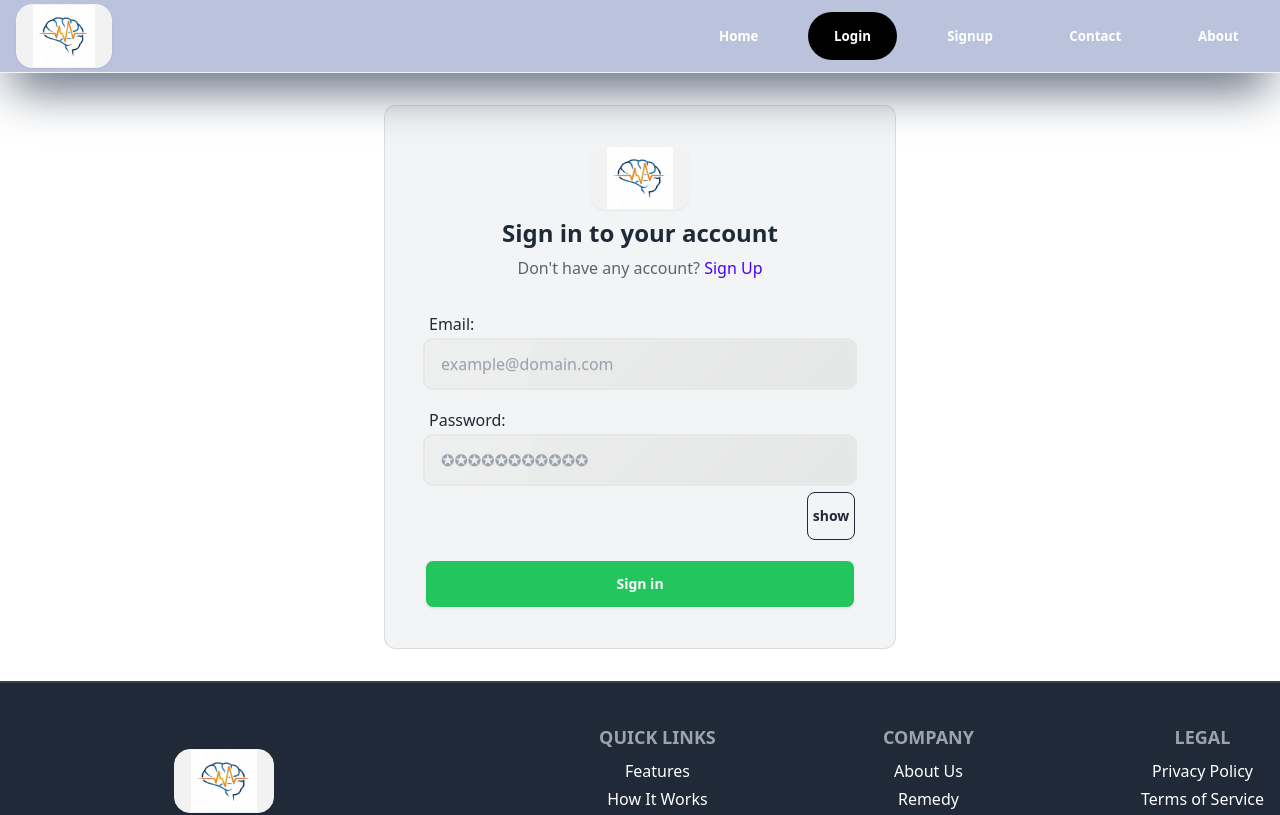
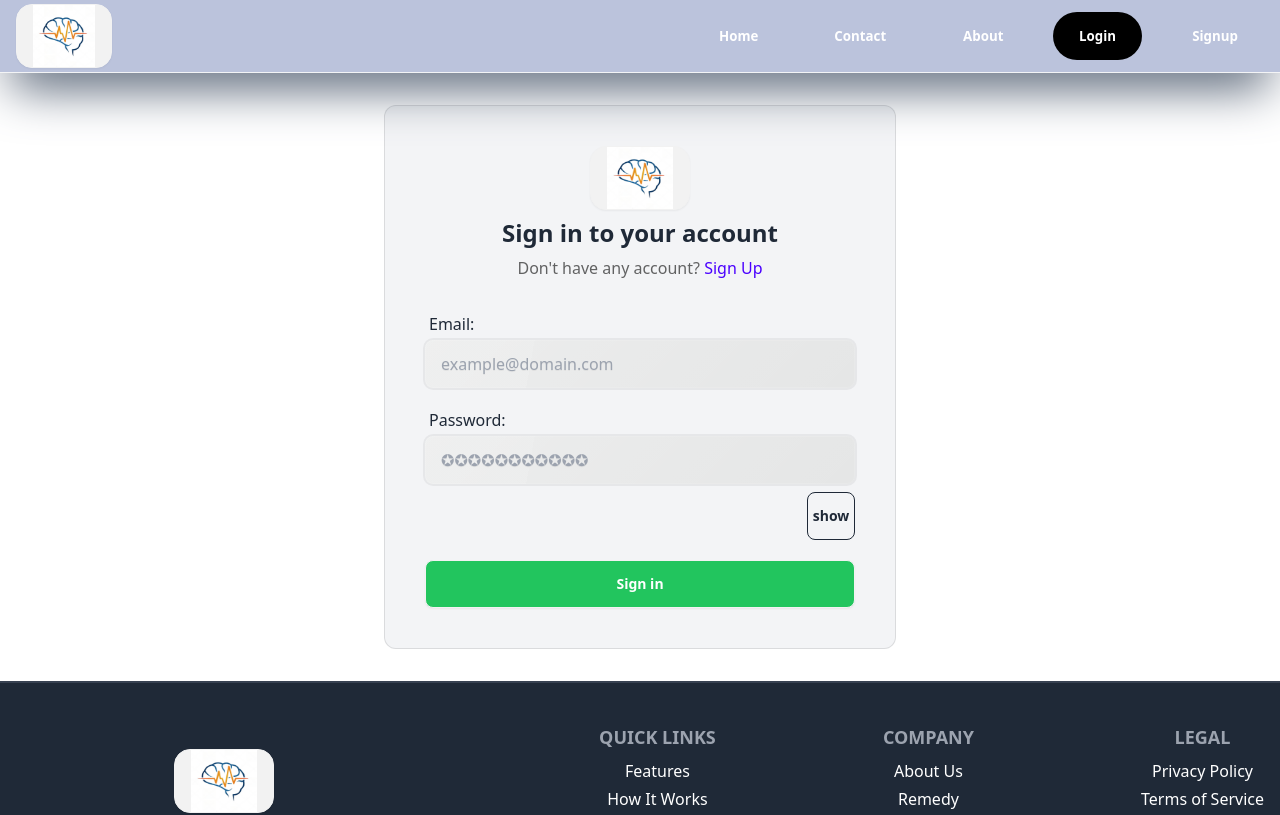
Before and after one commit to TBS96/neuroAI-client, a React (Vite) app: page /login in a window 1280 px wide. Shown: the top 815 px of the page. Built offline with nearby package versions, Linux system fonts and the light colour scheme.

Commit message:
re-arranged navbar items
Signed-off-by: TBS96 <9tbs6@proton.me>

```diff
--- a/src/components/Header/Header.jsx
+++ b/src/components/Header/Header.jsx
@@ -17,6 +17,16 @@ function Header() {
             active: true
         },
         {
+            name: 'Contact',
+            slug: '/contact',
+            active: true
+        },
+        {
+            name: 'About',
+            slug: '/about',
+            active: true
+        },
+        {
             name: 'Login',
             slug: '/login',
             // active: !authStatus
@@ -26,16 +36,6 @@ function Header() {
             name: 'Signup',
             slug: '/signup',
             // active: !authStatus
-            active: true
-        },
-        {
-            name: 'Contact',
-            slug: '/contact',
-            active: true
-        },
-        {
-            name: 'About',
-            slug: '/about',
             active: true
         },
     ];
```
